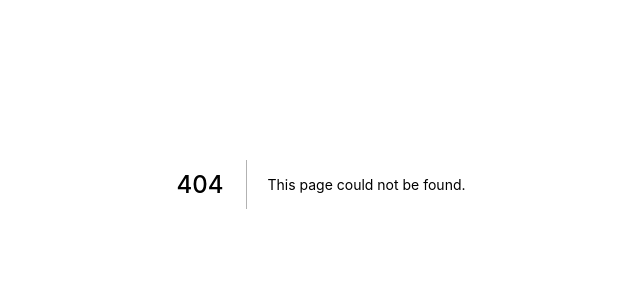
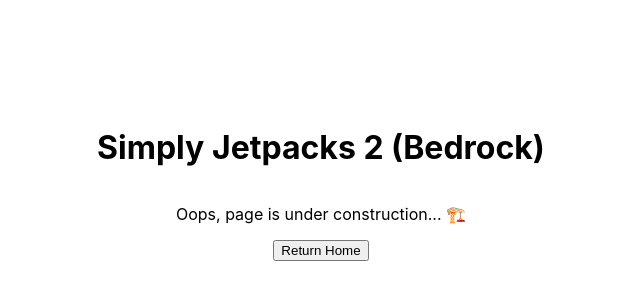
Before and after one commit to tomheaton/simplyjetpacks-website, a Next.js app: page /bedrock in a window 1280 px wide. Before the commit this address had no page. Shown: the part 216-516 px from the top of the page, without its empty margins (319-959 px from the left). Built offline with nearby package versions, Linux system fonts and the light colour scheme.

Commit message:
Add more pages

```diff
--- /dev/null
+++ b/src/pages/bedrock.tsx
@@ -0,0 +1,21 @@
+import {NextPage} from "next";
+import {useRouter} from "next/router";
+
+const Fabric: NextPage = () => {
+
+    const router = useRouter();
+
+    const handleReturn = () => {
+        router.push("/");
+    }
+
+    return (
+        <div className={"container"}>
+            <h1>Simply Jetpacks 2 (Bedrock)</h1>
+            <p>Oops, page is under construction... 🏗️</p>
+            <button onClick={handleReturn}>Return Home</button>
+        </div>
+    );
+}
+
+export default Fabric;
```
Also changed, not shown: src/pages/terraria.tsx (added, +21 -0 lines).
